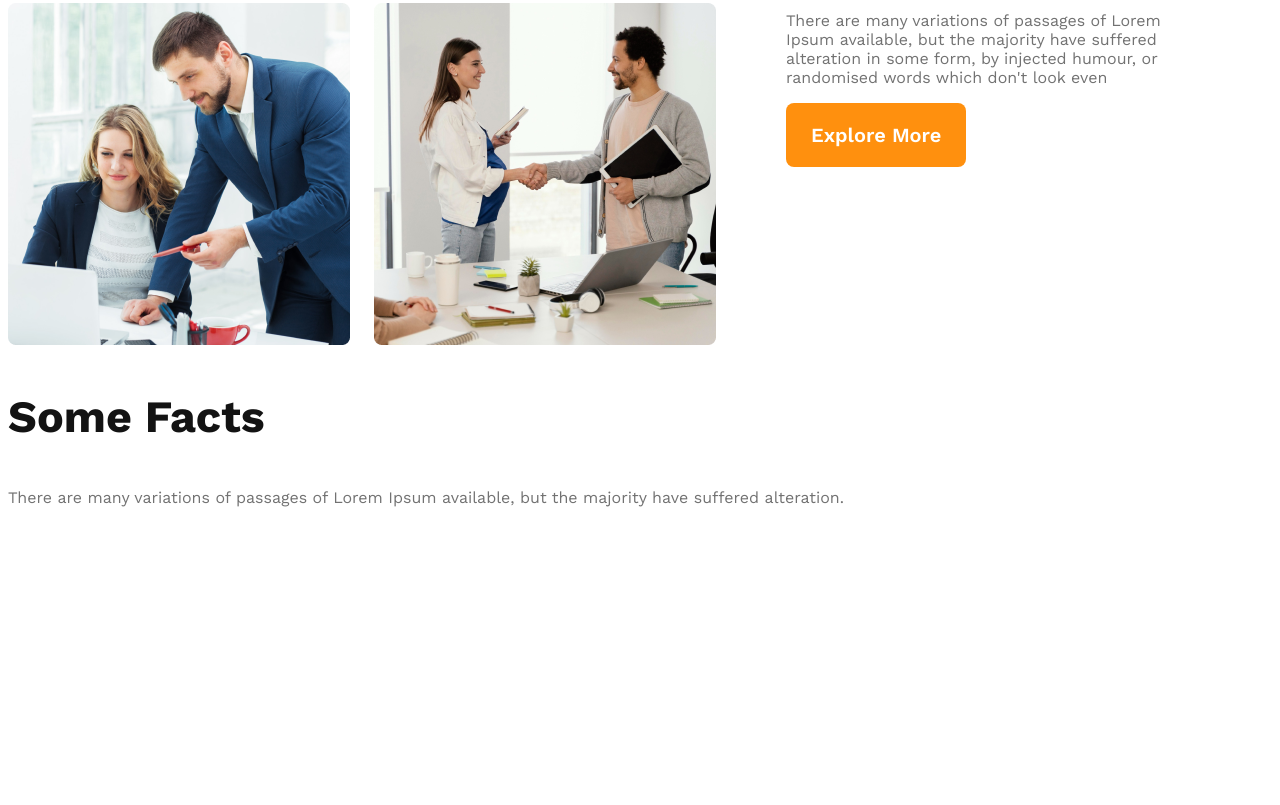
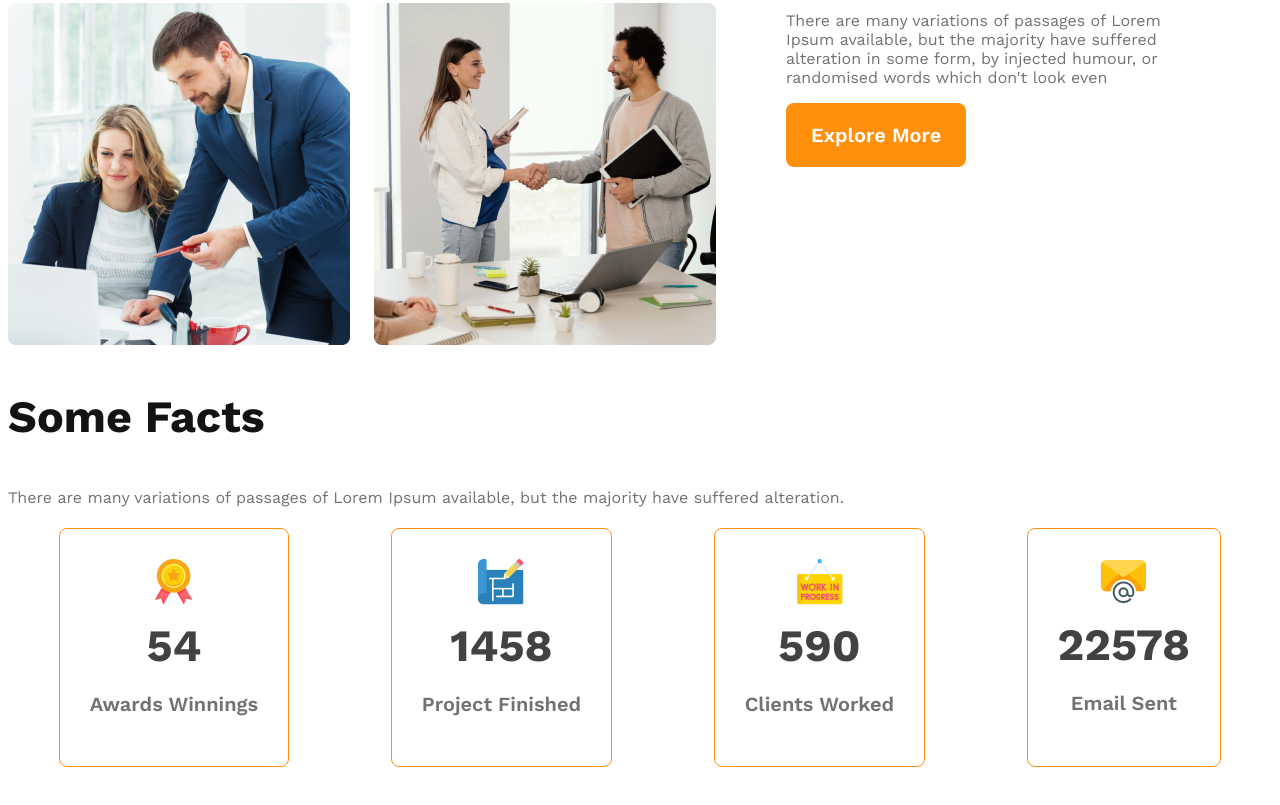
Before and after one commit to nazmul-nhb/g3-architect-website, a plain HTML site: page index.html in a window 1280 px wide. Shown: the part 1444-2249 px from the top of the page. Before the commit the page ends 2021 px from the top, so only its background shows below. Drawn offline with nearby package versions, Linux system fonts and the light colour scheme.

Commit message:
added facts cards

```diff
--- a/index.html
+++ b/index.html
@@ -59,6 +59,28 @@
         <section class="facts">
             <h3 class="section-title">Some Facts</h3>
             <p class="text-light-gray">There are many variations of passages of Lorem Ipsum available, but the majority have suffered alteration.</p>
+            <div class="facts-card-container">
+                <div class="card">
+                    <img src="images/icons/ribon.png" alt="">
+                    <h2 class="card-stats">54</h2>
+                    <p class="card-title text-light-gray">Awards Winnings</p>
+                </div>
+                <div class="card">
+                    <img src="images/icons/projects.png" alt="">
+                    <h2 class="card-stats">1458</h2>
+                    <p class="card-title text-light-gray">Project Finished</p>
+                </div>
+                <div class="card">
+                    <img src="images/icons/customers.png" alt="">
+                    <h2 class="card-stats">590</h2>
+                    <p class="card-title text-light-gray">Clients Worked</p>
+                </div>
+                <div class="card">
+                    <img src="images/icons/email.png" alt="">
+                    <h2 class="card-stats">22578</h2>
+                    <p class="card-title text-light-gray">Email Sent</p>
+                </div>
+            </div>
         </section>
     </main>
     <!-- Main Section End -->
--- a/styles/architect.css
+++ b/styles/architect.css
@@ -111,40 +111,74 @@ main {
     font-weight: 700;
 }
 
+/* Facts Section */
+.facts-card-container {
+    display: flex;
+    justify-content: space-around;
+}
+
+.facts-card-container .card {
+    border-radius: 8px;
+    border: 1px solid #FF900E;
+    text-align: center;
+    padding: 30px;
+    margin-top: 5px;
+}
+
+.facts-card-container .card-title {
+    font-weight: 600;
+    font-size: 1.25rem;
+}
+
+.facts-card-container .card-stats {
+    font-size: 2.8rem;
+    color: #424242;
+    margin-top: 10px;
+    margin-bottom: 10px;
+}
+
 
 
 /* -------------------- Responsive Styles -------------------- */
 /* Mobile Devices */
 @media screen and (max-width:576px) {
-    nav, .teams-container {
+
+    nav,
+    .teams-container {
         flex-direction: column;
     }
 
     header {
         padding: 20px;
     }
-    .teams-img-container{
+
+    .teams-img-container {
         grid-template-columns: 1fr;
     }
-    .teams-img-container img{
-        width:100%;
+
+    .teams-img-container img {
+        width: 100%;
     }
 }
 
 /* Tablet Devices */
 @media screen and (min-width:577px) and (max-width:960px) {
-    nav, .teams-container {
+
+    nav,
+    .teams-container {
         flex-direction: column;
     }
 
     header {
         padding: 50px;
     }
+
     .teams-content {
         padding-right: 20px;
         padding-left: 20px;
     }
-    .teams-img-container img{
-        width:100%;
+
+    .teams-img-container img {
+        width: 100%;
     }
 }
```
